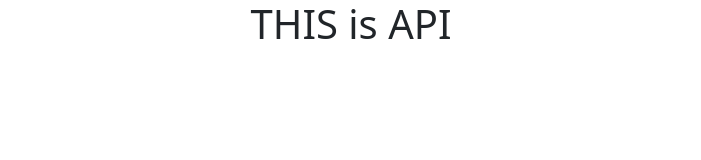
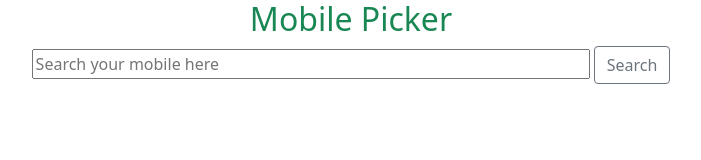
Before and after one commit to Niamul-Hasan/Phone-hunter, a plain HTML site: page index.html in a window 1280 px wide. Shown: the whole page, without its empty margins (289-990 px from the left). Drawn offline with nearby package versions, Linux system fonts and the light colour scheme.

Commit message:
search field is ready

```diff
--- a/index.html
+++ b/index.html
@@ -12,8 +12,14 @@
 </head>
 <body>
     <main>
-      <div class="text-center">
-          <h1>THIS is API</h1>
+      <div class="text-center container">
+          <h2 class="text-success">Mobile Picker</h2>
+
+<div class="mb-3 text-center">
+    <input id="search-field" type="text" class="w-50" placeholder="Search your mobile here" aria-label=" " aria-describedby=" ">
+    <button onclick="loadSearchValue()" class="btn btn-outline-secondary" type="button" id="search-btn">Search</button>
+  </div>
+
       </div>
     </main>
     <!-- bootstrap js bundle link -->
--- a/js/api.js
+++ b/js/api.js
@@ -0,0 +1,5 @@
+const loadSearchValue = () => {
+    const searchField = document.getElementById('search-field');
+    const searchFieldText = searchField.value;
+    console.log(searchFieldText);
+}
```
